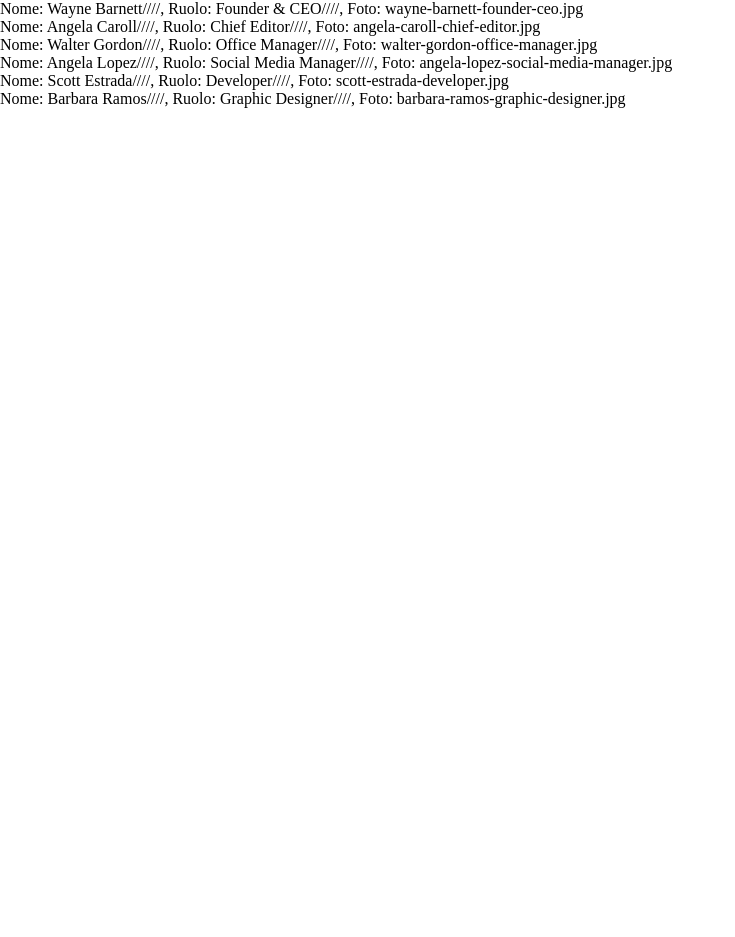
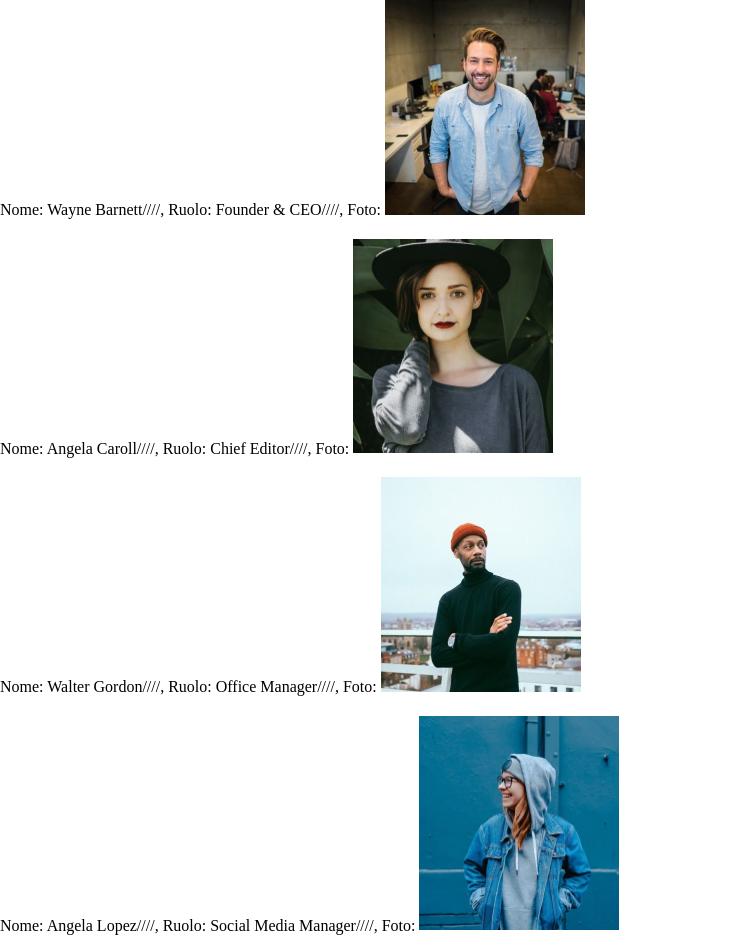
Before and after one commit to DavideCiammetti/js-our-team, a plain HTML site: page index.html in a window 1280 px wide. Shown: the top 937 px of the page, without its empty margins (0-735 px from the left). Before the commit the page ends 800 px from the top, so only its background shows below. Drawn offline with Linux system fonts and the light colour scheme.

Commit message:
feat: bonus 1

```diff
--- a/main.js
+++ b/main.js
@@ -11,33 +11,33 @@ const team =  [
     {
         'nome': 'Wayne Barnett',
         'ruolo': 'Founder & CEO',
-        'foto': 'wayne-barnett-founder-ceo.jpg'
+        'foto': 'img/wayne-barnett-founder-ceo.jpg'
     },
 
     {
         'nome': 'Angela Caroll',
         'ruolo': 'Chief Editor',
-        'foto': 'angela-caroll-chief-editor.jpg'
+        'foto': 'img/angela-caroll-chief-editor.jpg'
     },
     {
         'nome': 'Walter Gordon',
         'ruolo': 'Office Manager',
-        'foto': 'walter-gordon-office-manager.jpg'
+        'foto': 'img/walter-gordon-office-manager.jpg'
     },
     {
         'nome': ' Angela Lopez',
         'ruolo': 'Social Media Manager',
-        'foto': 'angela-lopez-social-media-manager.jpg'
+        'foto': 'img/angela-lopez-social-media-manager.jpg'
     },
     {
         'nome': 'Scott Estrada',
         'ruolo': 'Developer',
-        'foto': 'scott-estrada-developer.jpg'
+        'foto': 'img/scott-estrada-developer.jpg'
     },
     {
         'nome': 'Barbara Ramos',
         'ruolo': 'Graphic Designer',
-        'foto': 'barbara-ramos-graphic-designer.jpg'
+        'foto': 'img/barbara-ramos-graphic-designer.jpg'
     }
 ];
 // stampo in conosle chiavie valori
@@ -54,9 +54,10 @@ const body = document.querySelector('body');
 
 for(let i = 0; i < team.length; i++){
     const info = document.createElement('p');
-    info.innerHTML = `Nome: ${team[i].nome}////, Ruolo: ${team[i].ruolo}////, Foto: ${team[i].foto}`;
+    info.innerHTML = `Nome: ${team[i].nome}////, Ruolo: ${team[i].ruolo}////, Foto:  <img src="${team[i].foto}" alt="foto" class="img-size">`;
     containerInfo.append(info);
     console.log(containerInfo);
+    info.classList.add('p-mar')
 }
 
 body.append(containerInfo);
--- a/style.css
+++ b/style.css
@@ -3,3 +3,11 @@
     padding: 0;
     box-sizing: border-box;
 }
+
+.img-size{
+    width: 200px;
+}
+
+.p-mar{
+    margin-bottom: 20px;
+}
```
Also changed, not shown: img/angela-caroll-chief-editor.jpg (added), img/angela-lopez-social-media-manager.jpg (added), img/barbara-ramos-graphic-designer.jpg (added), img/scott-estrada-developer.jpg (added), img/walter-gordon-office-manager.jpg (added), img/wayne-barnett-founder-ceo.jpg (added), index.html (line endings or trailing spaces).
